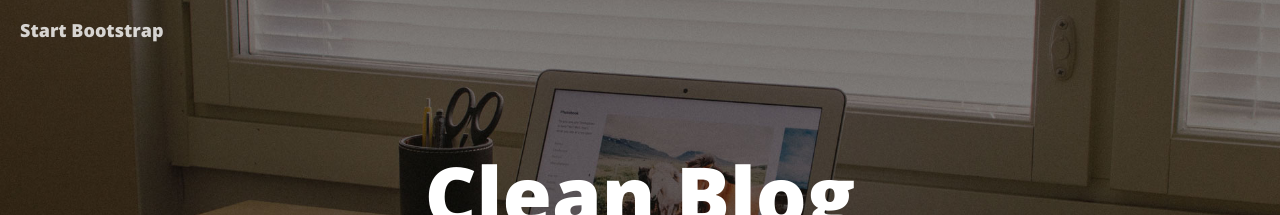
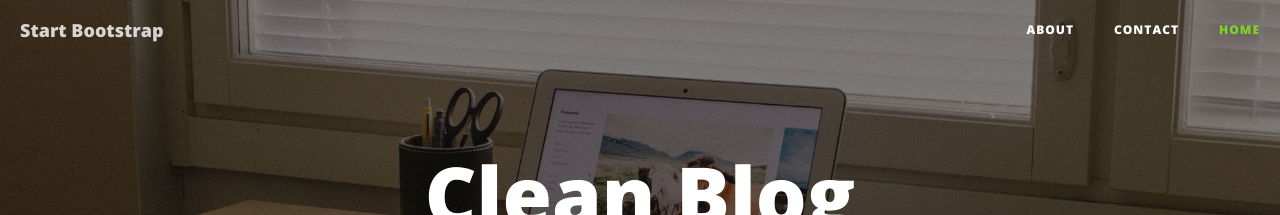
Before and after one commit to neortls007idev/Blog, a Jekyll site: the page built from index.html, in a window 1280 px wide. Shown: the top 215 px of the page. Built offline with Jekyll 4.4.1, drawn with Linux system fonts in a browser that asks for light colours; nearby versions of some CDN libraries.

Commit message:
nav correction

```diff
--- a/_includes/nav.html
+++ b/_includes/nav.html
@@ -17,6 +17,7 @@
                 <ul class="nav navbar-nav navbar-right">
                     {% assign pages_list = site.pages %}
                     {% assign group = 'navigation' %}
+                    {% include pages_list %}
                 </ul>
             </div>
             <!-- /.navbar-collapse -->
```
